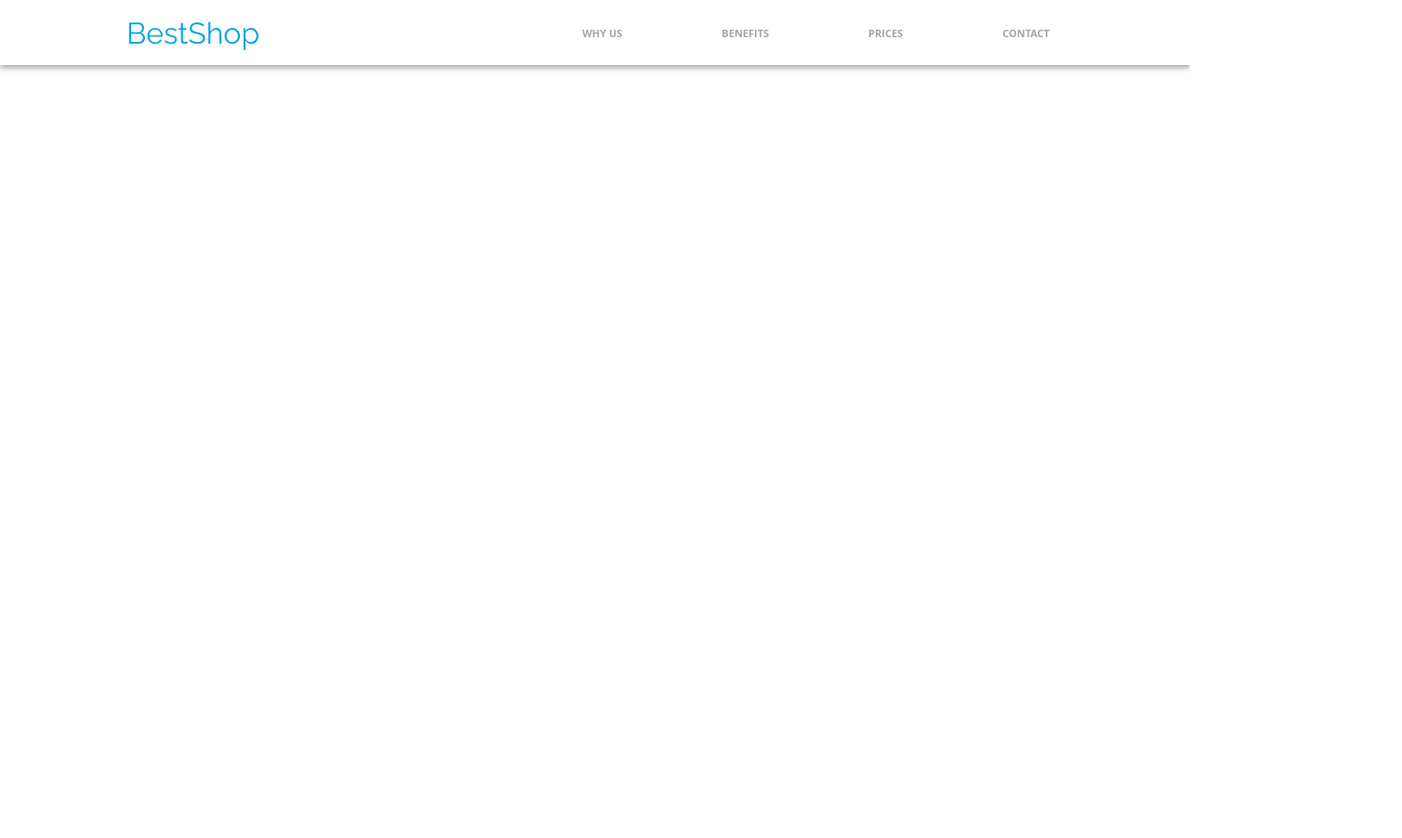
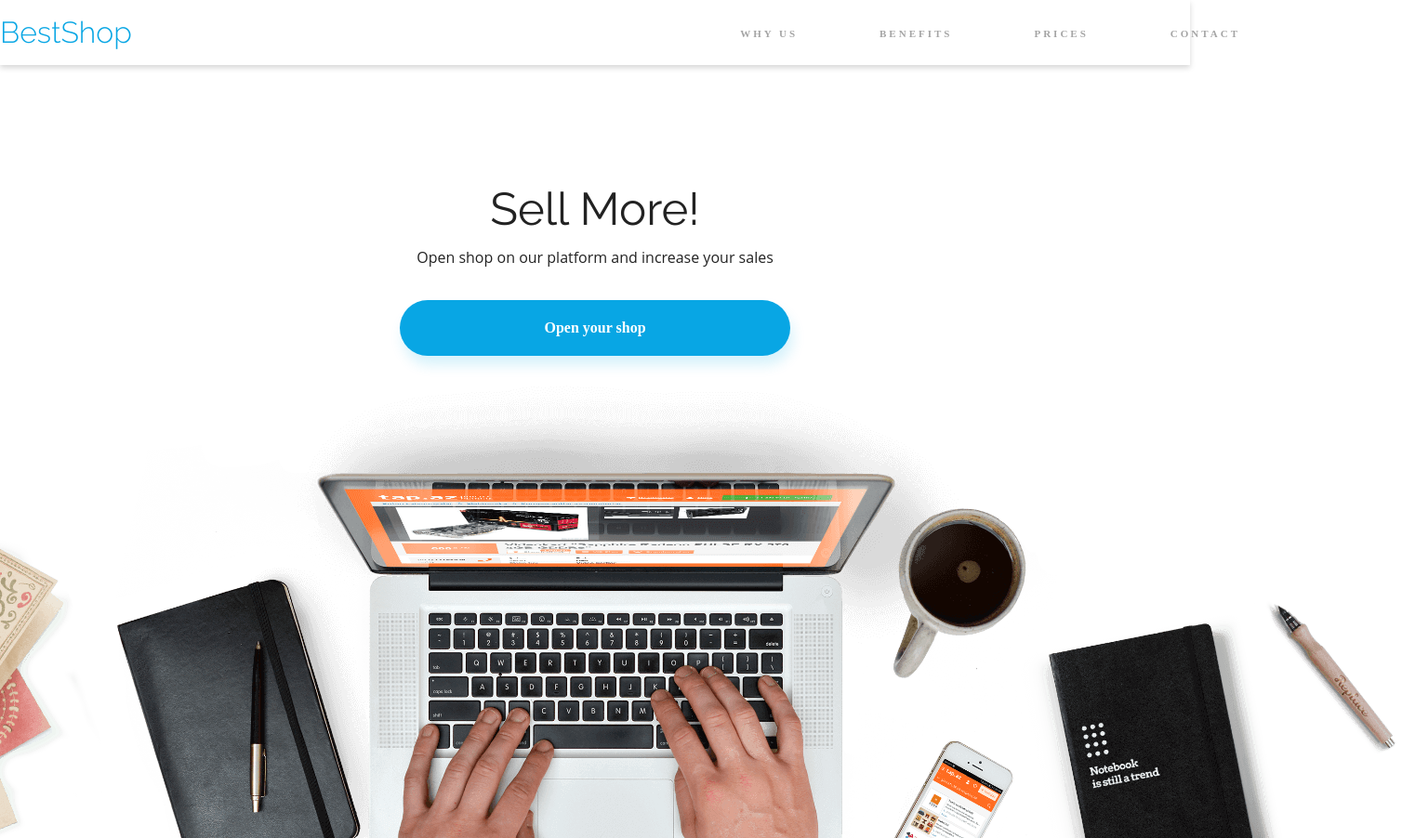
Before and after one commit to KacNyc/Workshop_BestShop, a plain HTML site: page index.html in a window 1280 px wide. Shown: the whole page at 93% size, 1508 px wide, since content can reach past the window. Before the commit the page ends 800 px from the top, so only its background shows below. Drawn offline with Linux system fonts and the light colour scheme; files that its build step writes are made by us from their sources.

Commit message:
Gotowa sekcja Opening

```diff
--- a/index.html
+++ b/index.html
@@ -4,19 +4,40 @@
     <meta charset="UTF-8">
     <title>BestShop</title>
     <link rel="stylesheet" href="styles.css">
+    <link rel="stylesheet" href="css/reset.css" />
     <link rel="preconnect" href="https://fonts.googleapis.com">
     <link rel="preconnect" href="https://fonts.gstatic.com" crossorigin>
     <link href="https://fonts.googleapis.com/css2?family=Raleway:wght@100;200;300;400;500;600;700;800;900&display=swap" rel="stylesheet">
 </head>
 <body>
-    <header>
-        <a class="logo">BestShop</a>
-        <ul class="nav-list">
-            <li>why us</li>
-            <li>benefits</li>
-            <li>prices</li>
-            <li>contact</li>
-        </ul>
-    </header>
+<header class="header">
+    <div class="header__container container">
+        <a href="#" class="logo">BestShop</a>
+        <nav>
+            <ul class="header__nav">
+                <li class="nav__element">
+                    <a href="#why-us" class="nav__link">Why us</a>
+                </li>
+                <li class="nav__element">
+                    <a href="#benefits" class="nav__link">Benefits</a>
+                </li>
+                <li class="nav__element">
+                    <a href="#prices" class="nav__link">Prices</a>
+                </li>
+                <li class="nav__element">
+                    <a href="#contact" class="nav__link">Contact</a>
+                </li>
+            </ul>
+        </nav>
+    </div>
+</header>
+<section class="opening">
+    <div class="opening_content">
+        <h1 class="opening_header">sell more!</h1>
+        <p class="opening_text">Open shop on our platform and increase your sales</p>
+        <a href="#" class="btn btn--primary btn--large">Open your shop</a>
+    </div>
+    <img src="assets/Background.png" alt="" class="opening__image" />
+</section>
 </body>
 </html>
--- a/styles.css
+++ b/styles.css
@@ -17,34 +17,100 @@
     --font-raleway: "Raleway", sans-serif;
     --font-open-sans: "Open Sans", sans-serif;
 }
+body {
+    font-family: var(--font-open-sans);
+}
+
+a {
+    text-decoration: none;
+}
+.container {
+    width: 1352px;
+    margin: 0 auto;
+}
+
 
 /* NAV BAR */
-header {
-    width: 100%;
+.header {
     height: 70px;
-    padding: 0 136px;
+    box-shadow: 0 3px 6px rgba(0, 0, 0, 0.16);
+}
+.header__container {
     display: flex;
     justify-content: space-between;
     align-items: center;
-    box-shadow: 0px 3px 6px var(--color-grey) ;
+    height: 100%;
 }
-.logo{
+.logo {
+    font-family: var(--font-raleway);
+    font-size: 2rem;
+    font-weight: 300;
     color: var(--color-primary);
-    font-size: 32px;
-    font-weight: 400;
+}
+.header__nav {
+    display: flex;
+    list-style: none;
+}
+.nav__link {
+    color: var(--color-grey);
+    font-weight: 700;
+    font-size: 0.6875rem;
+    text-transform: uppercase;
+    padding: 28px 18px 22px;
+    border-bottom: 4px solid transparent;
+    letter-spacing: 0.1875rem;
+}
+.nav__link:hover {
+    color: var(--color-black);
+    border-color: var(--color-primary);
+}
+.nav__element {
+    padding: 0 26px;
+}
+.nav__element:last-child {
+    padding-right: 0;
+}
+
+/* OPENING SECTION */
+.opening {
+    width: 100%;
+    display: flex;
+    flex-direction: column;
+    align-items: center;
+}
+.opening_content {
+    margin-top: 130px;
+    text-align: center;
+}
+.opening_header {
     font-family: var(--font-raleway);
-}
-li {
-    padding: 28px 15px 28px 27px;
-}
-.nav-list {
-    font-size: 11px;
-    color: var(--color-grey);
-    text-transform: uppercase;
-    font-family: var(--font-open-sans);
-    font-weight: bold;
-    list-style: none;
-    display: flex;
-    column-gap: 65px;
+    font-size: 3.0625rem;
+    text-transform: capitalize;
+    font-weight: normal;
 
 }
+.opening_text {
+    font-family: var(--font-open-sans);
+    font-size: 16px;
+    font-weight: normal;
+    margin-top: 20px;
+    margin-bottom: 38px;
+}
+.btn {
+    color: white;
+    font-weight: bold;
+    display: inline-block;
+    padding: 16px 65px;
+    border-radius: var(--button-radius);
+    border: none;
+}
+
+.btn--primary {
+    background-color: var(--color-primary);
+    border-radius: var(--button-radius);
+    box-shadow: 3px 10px 14px var(--color-primary-shadow);
+}
+
+.btn--large {
+    padding: 22px 155px;
+}
```
